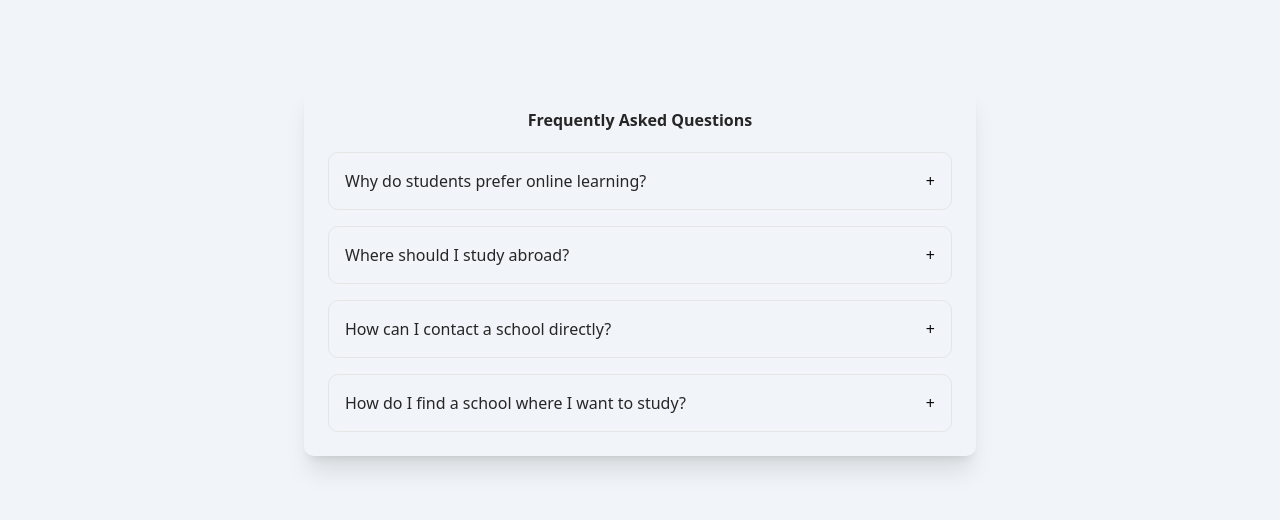
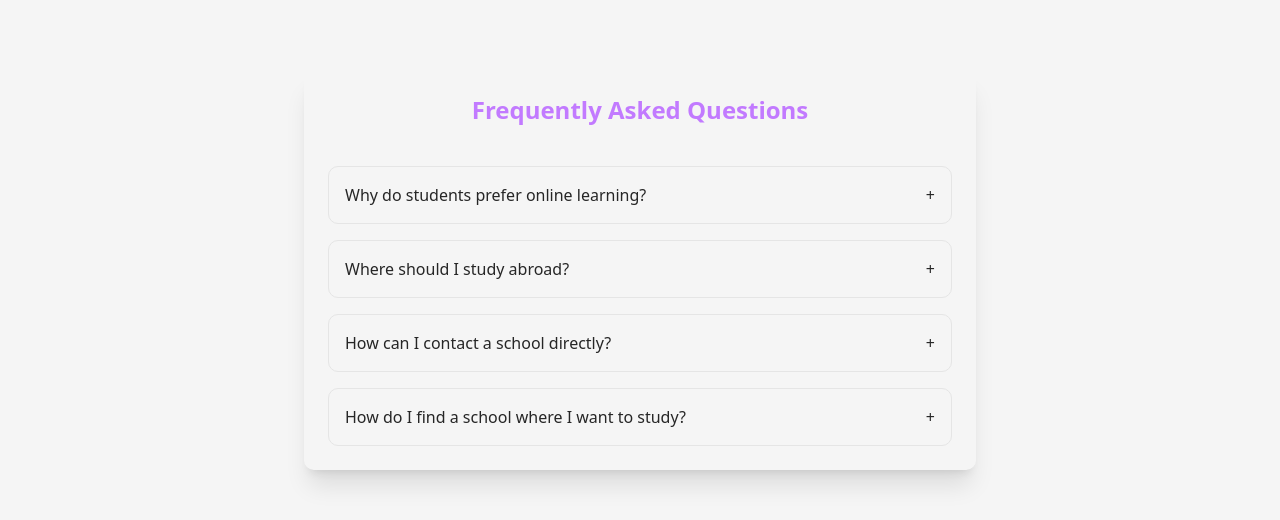
Before and after one commit to ibrahimwael951/Educational-platform, a Next.js app: page /en/faq in a window 1280 px wide. Shown: the part 130-650 px from the top of the page. Built offline with nearby package versions, Linux system fonts and the light colour scheme; no server answers.

Commit message:
edit FAQ page and add animation (framer-motion)

```diff
--- a/src/app/[locale]/faq/page.tsx
+++ b/src/app/[locale]/faq/page.tsx
@@ -2,6 +2,7 @@
 
 import { useState } from "react";
 import { useTranslations } from "next-intl";
+import { motion, AnimatePresence } from "framer-motion";
 
 const FAQPage = () => {
   const t = useTranslations("faq");
@@ -13,12 +14,30 @@ const FAQPage = () => {
   };
 
   return (
-    <div className="min-h-screen flex items-center justify-center p-6 bg-cover bg-center bg-no-repeat bg-slate-100 dark:bg-neutral-900" >
-      <div className="w-full max-w-2xl shadow-xl rounded-lg p-6">
-        <h1 className="text-center mb-5 text-neutral-800 dark:text-white">{t("title")}</h1>
+    <motion.div
+      initial={{ opacity: 0 }}
+      animate={{ opacity: 1 }}
+      transition={{ duration: 0.6 }}
+      className="min-h-screen flex items-center justify-center p-6 bg-cover bg-center bg-no-repeat bg-neutral-100 dark:bg-neutral-900"
+    >
+      <motion.div
+        initial={{ y: 30, opacity: 0 }}
+        animate={{ y: 0, opacity: 1 }}
+        transition={{ duration: 0.6, delay: 0.1 }}
+        className="w-full max-w-2xl shadow-xl rounded-lg p-6"
+      >
+        <h1 className="text-center text-2xl mb-10 dark:text-purple-400 text-purple-400 ">
+          {t("title")}
+        </h1>
         <div className="space-y-4">
-          {faqs.map((faq: { question: string; answer: string }, index: number) => (
-            <div key={index} className="border rounded-lg overflow-hidden">
+          {faqs.map(
+            (faq: { question: string; answer: string }, index: number) => (
+              <motion.div
+                key={index}
+                layout
+                className="border rounded-lg overflow-hidden"
+                transition={{ layout: { duration: 0.3, ease: "easeInOut" } }}
+              >
                 <button
                   className="w-full text-left p-4 bg-[gray-200] hover:bg-purple-500 cursor-pointer flex justify-between group duration-150"
                   onClick={() => toggleFAQ(index)}
@@ -26,18 +45,31 @@ const FAQPage = () => {
                   <span className="font-medium text-neutral-800 dark:text-white group-hover:text-white">
                     {faq.question}
                   </span>
-                <span>{openIndex === index ? "−" : "+"}</span>
+                  <span className="text-neutral-800 dark:text-white group-hover:text-white">
+                    {openIndex === index ? "−" : "+"}
+                  </span>
                 </button>
+
+                <AnimatePresence initial={false}>
                   {openIndex === index && (
-                <div className="p-4 bg-slate-100 dark:bg-neutral-900 text-neutral-800 dark:text-slate-300 border-t">
+                    <motion.div
+                      key="content"
+                      initial={{ opacity: 0, height: 0 }}
+                      animate={{ opacity: 1, height: "auto" }}
+                      exit={{ opacity: 0, height: 0 }}
+                      transition={{ duration: 0.3 }}
+                      className="p-4 bg-neutral-100 dark:bg-neutral-900 text-neutral-800 dark:text-neutral-300 border-t"
+                    >
                       {faq.answer}
-                </div>
+                    </motion.div>
+                  )}
+                </AnimatePresence>
+              </motion.div>
+            )
           )}
         </div>
-          ))}
-        </div>
-      </div>
-    </div>
+      </motion.div>
+    </motion.div>
   );
 };
 
```
Lines whose indentation alone changed are shown as unchanged.
